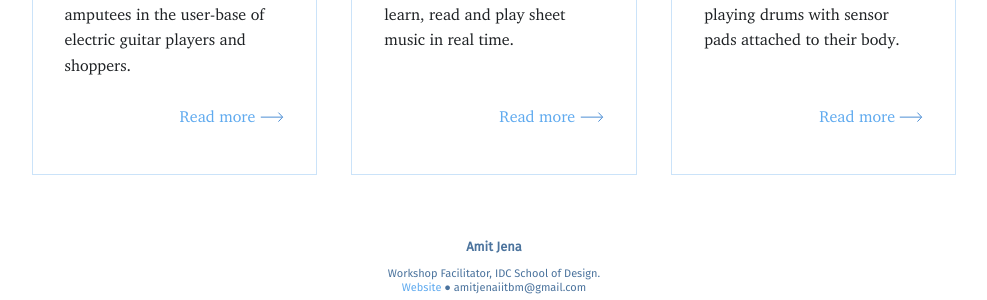
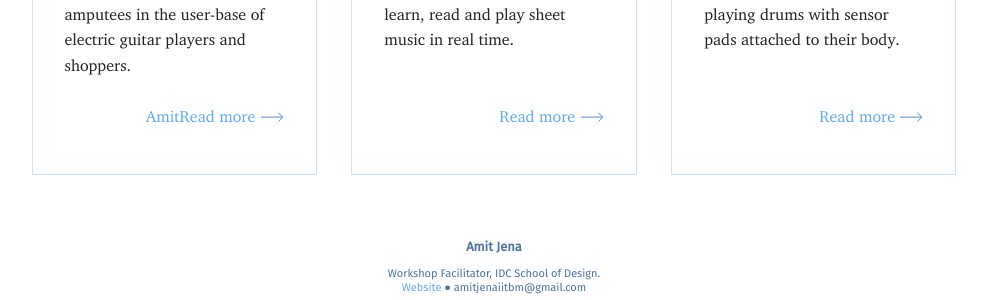
Before and after one commit to amitjenaiitbm/ma-dfworkshop, a Jekyll site: the page built from index.md, in a window 1280 px wide. Shown: the part 1041-1341 px from the top of the page, without its empty margins (146-1133 px from the left). Built offline with Jekyll 4.4.1, drawn with Linux system fonts in a browser that asks for light colours; nearby versions of some CDN libraries.

Commit message:
Update home.html

```diff
--- a/_layouts/home.html
+++ b/_layouts/home.html
@@ -43,7 +43,7 @@
                             </div>
                     </div>
                     <div class="medium">
-                        <a href="https://rishi4git.github.io/Guitar.io/" target="_blank">Read more
+                        <span align="left">Amit</span><a href="https://rishi4git.github.io/Guitar.io/" target="_blank">Read more
 
     <svg width="24px" height="10px" viewBox="0 0 24 10" version="1.1" xmlns="http://www.w3.org/2000/svg" xmlns:xlink="http://www.w3.org/1999/xlink">
         <g id="Page-1" stroke="none" stroke-width="1" fill="none" fill-rule="evenodd">
```
